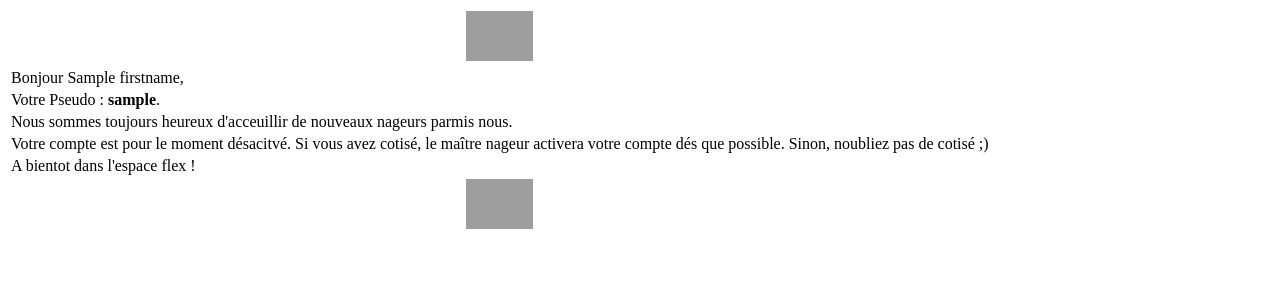
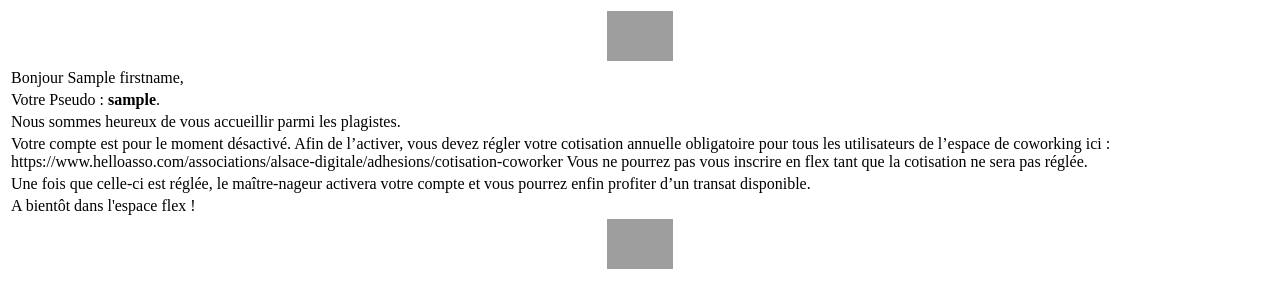
Before and after one commit to AlsaceDigitale/coworking-flex, a Symfony app: template templates/security/registrationMail.html.twig in a window 1280 px wide. Shown: the top 308 px of the page. Run offline with Twig, Linux system fonts and the light colour scheme; the template is opened without the code that fills it: most values are stand-ins (such as "Sample title", 1, 10 or a date in 2020); some libraries are stand-ins or nearby versions; grey boxes are pictures that could not be loaded.

Commit message:
Update_txt_fautes

```diff
--- a/templates/security/registrationMail.html.twig
+++ b/templates/security/registrationMail.html.twig
@@ -16,13 +16,16 @@
             <td>Votre Pseudo : <strong>{{ registration_man.username }}</strong>.</td>
         </tr>
         <tr>
-            <td>Nous sommes toujours heureux d'acceuillir de nouveaux nageurs parmis nous.</td>
+            <td>Nous sommes heureux de vous accueillir parmi les plagistes.</td>
         </tr>
         <tr>
-            <td>Votre compte est pour le moment désacitvé. Si vous avez cotisé, le maître nageur activera votre compte dés que possible. Sinon, noubliez pas de cotisé ;)</td>
+            <td>Votre compte est pour le moment désactivé. Afin de l’activer, vous devez régler votre cotisation annuelle obligatoire pour tous les utilisateurs de l’espace de coworking ici : https://www.helloasso.com/associations/alsace-digitale/adhesions/cotisation-coworker
+Vous ne pourrez pas vous inscrire en flex tant que la cotisation ne sera pas réglée.</td>
         </tr>
         <tr>
-            <td>A bientot dans l'espace flex !</td>
+            <td> Une fois que celle-ci est réglée, le maître-nageur activera votre compte et vous pourrez enfin profiter d’un transat disponible.</td>
+        <tr>
+            <td>A bientôt dans l'espace flex !</td>
         </tr>
         <tr>
             <th><img src="http://www.laplagedigitale.eu/wp-content/uploads/2015/04/plage-digitale.jpg"  height="50px" alt=""></th>
```
